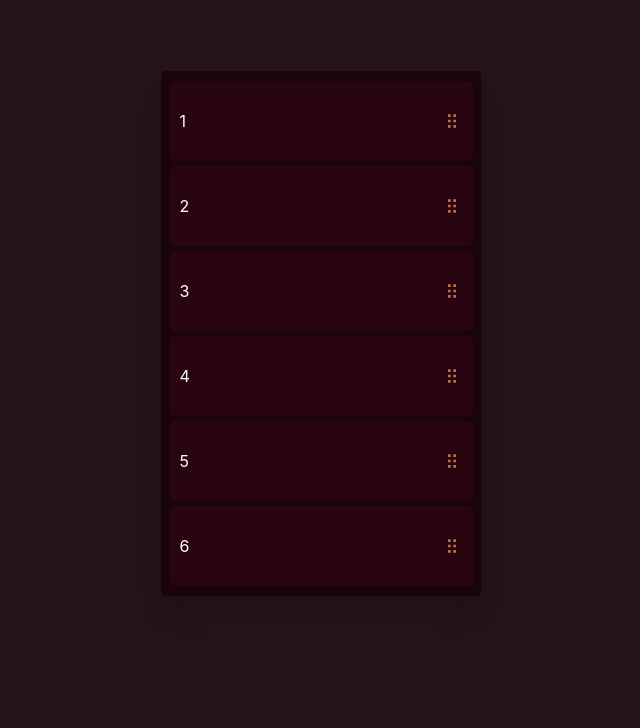
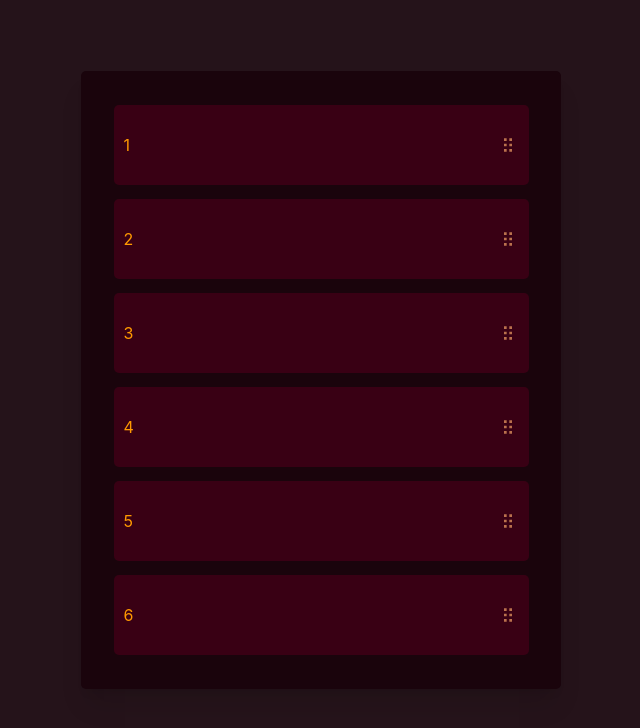
Before and after one commit to r0sen-ritter/srtr, a React (Vite) app: page / in a window 1280 px wide. Shown: the top 728 px of the page, without its empty margins (319-959 px from the left). Built offline with nearby package versions, Linux system fonts and the light colour scheme.

Commit message:
fixed shaking bug

```diff
--- a/package.json
+++ b/package.json
@@ -10,7 +10,9 @@
     "preview": "vite preview"
   },
   "dependencies": {
+    "@types/lodash": "^4.14.202",
     "html-to-image": "^1.11.11",
+    "lodash": "^4.17.21",
     "react": "^18.2.0",
     "react-dom": "^18.2.0",
     "react-icons": "^5.0.1"
--- a/src/components/ContainerItem.css
+++ b/src/components/ContainerItem.css
@@ -1,15 +1,15 @@
 .container-item {
   height: 5rem;
-  width: 18rem;
-
-  background-color: rgb(41, 4, 17);
+  width: 25rem;
+  margin: 2px;
+  background-color: rgb(57, 0, 20);
   border-radius: 5px;
   display: flex;
   align-items: center;
   justify-content: space-between;
   padding-left: 10px;
   padding-right: 5px;
-  color: white;
+  color: rgb(255, 153, 0);
 }
 .container-item-drag-handle {
   right: 10%;
--- a/src/components/ContainerItem.tsx
+++ b/src/components/ContainerItem.tsx
@@ -7,7 +7,6 @@ interface ContainerItemProps {
   index: number;
   handleDragStart: (e: React.DragEvent<HTMLDivElement>, index: number) => void;
   handleDragOver: (e: React.DragEvent<HTMLDivElement>, index: number) => void;
-  handleDragLeave: (e: React.DragEvent<HTMLDivElement>, index: number) => void;
   handleDrop: (e: React.DragEvent<HTMLDivElement>, index: number) => void;
 }
 
@@ -16,7 +15,6 @@ const ContainerItem = ({
   index,
   handleDragStart,
   handleDragOver,
-  handleDragLeave,
   handleDrop,
 }: ContainerItemProps) => {
   const [isDragging, setIsDragging] = useState(false);
@@ -43,7 +41,6 @@ const ContainerItem = ({
       draggable={isDragging}
       onDragStart={(e) => handleDragStart(e, index)}
       onDragOver={(e) => handleDragOver(e, index)}
-      onDragLeave={(e) => handleDragLeave(e, index)}
       onDrop={(e) => handleDrop(e, index)}
     >
       {containerElement}
--- a/src/components/DragIndicator.css
+++ b/src/components/DragIndicator.css
@@ -1,5 +1,5 @@
 .drag-line-indicator {
   height: 2px;
   background: #ff9900;
-  width: 80%;
+  width: 40%;
 }
--- a/src/components/SortableContainer.css
+++ b/src/components/SortableContainer.css
@@ -1,12 +1,12 @@
 .sortable-container {
-  height: 100%;
-  width: 20rem;
-  padding-top: 10px;
-  padding-bottom: 10px;
+  height: auto;
+  width: 30rem;
+  padding-top: 2rem;
+  padding-bottom: 2rem;
   background-color: rgb(26, 4, 12);
   border-radius: 5px;
   display: flex;
-  gap: 5px;
+  gap: 10px;
   flex-direction: column;
   align-items: center;
   box-shadow: 0 20px 25px -5px rgb(0 0 0 / 0.1),
--- a/src/components/SortableContainer.tsx
+++ b/src/components/SortableContainer.tsx
@@ -1,4 +1,4 @@
-import React, { useState } from "react";
+import { useState } from "react";
 import "./SortableContainer.css";
 import ContainerItem from "./ContainerItem";
 import DragIndicator from "./DragIndicator";
@@ -30,13 +30,6 @@ const SortableContainer = ({
     setOverIndex(index);
   };
 
-  const handleDragLeave = (
-    e: React.DragEvent<HTMLDivElement>,
-    index: number
-  ) => {
-    setOverIndex(null);
-  };
-
   const handleDrop = (e: React.DragEvent<HTMLDivElement>, index: number) => {
     e.preventDefault();
     setOverIndex(null);
@@ -48,6 +41,7 @@ const SortableContainer = ({
 
     setContainerElements(newContainerElements);
   };
+  console.log(dragIndex, overIndex);
 
   return (
     <div className="sortable-container">
@@ -64,7 +58,6 @@ const SortableContainer = ({
               containerElement={containerElement}
               handleDragStart={handleDragStart}
               handleDragOver={handleDragOver}
-              handleDragLeave={handleDragLeave}
               handleDrop={handleDrop}
             />
             {dragIndex !== null &&
```
Also changed, not shown: 1 other file (tests, documents, lock files or other folders).
